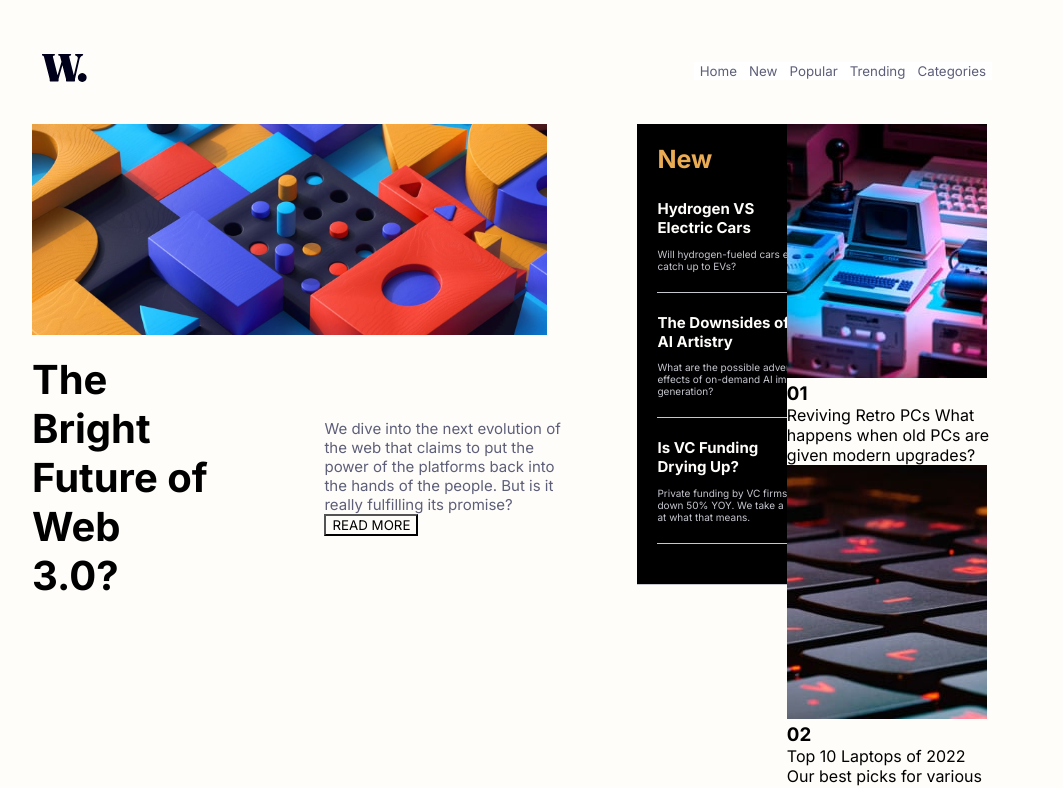
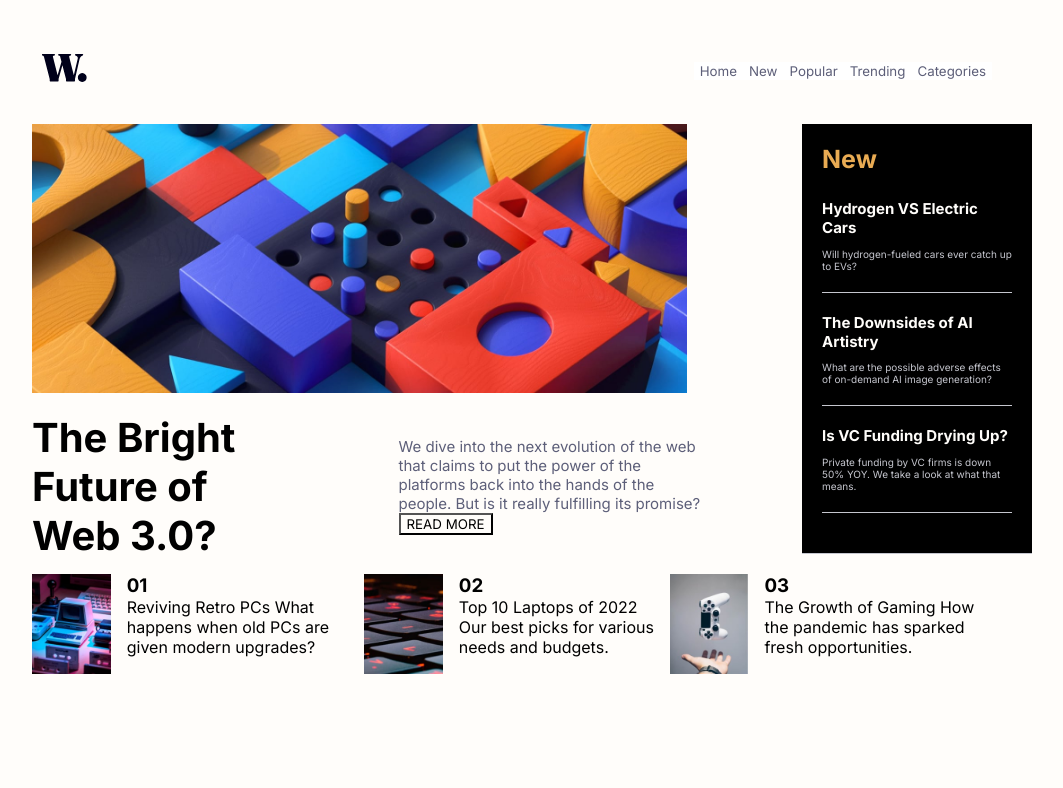
Before and after one commit to Khaled91Alkhatib/Frontend-Mentor-News-homepage, a React (Create React App) app: page / in a window 1280 px wide. Shown: the top 788 px of the page, without its empty margins (128-1191 px from the left). Built offline with nearby package versions, Linux system fonts and the light colour scheme.

Commit message:
Create new styles for added components

```diff
--- a/src/components/Homepage/Homepage.scss
+++ b/src/components/Homepage/Homepage.scss
@@ -1,10 +1,13 @@
 .image {
   width: 85%;
+  margin-right: 0;
+  padding-right: 0;
   margin-bottom: 1em;
 }
 
 .upper-half {
   display: flex;
+  flex-direction: column;
 }
 
 .info-under-pic {
@@ -63,3 +66,16 @@
     border-bottom: solid 0.5px hsl(233, 8%, 79%);
   }
 }
+
+.lower-titles {
+  display: flex;
+
+  .image-to-text {
+    display: flex;
+  }
+
+  .lower-image {
+    height: 100px;
+    margin-right: 1em;
+  }
+}
```
